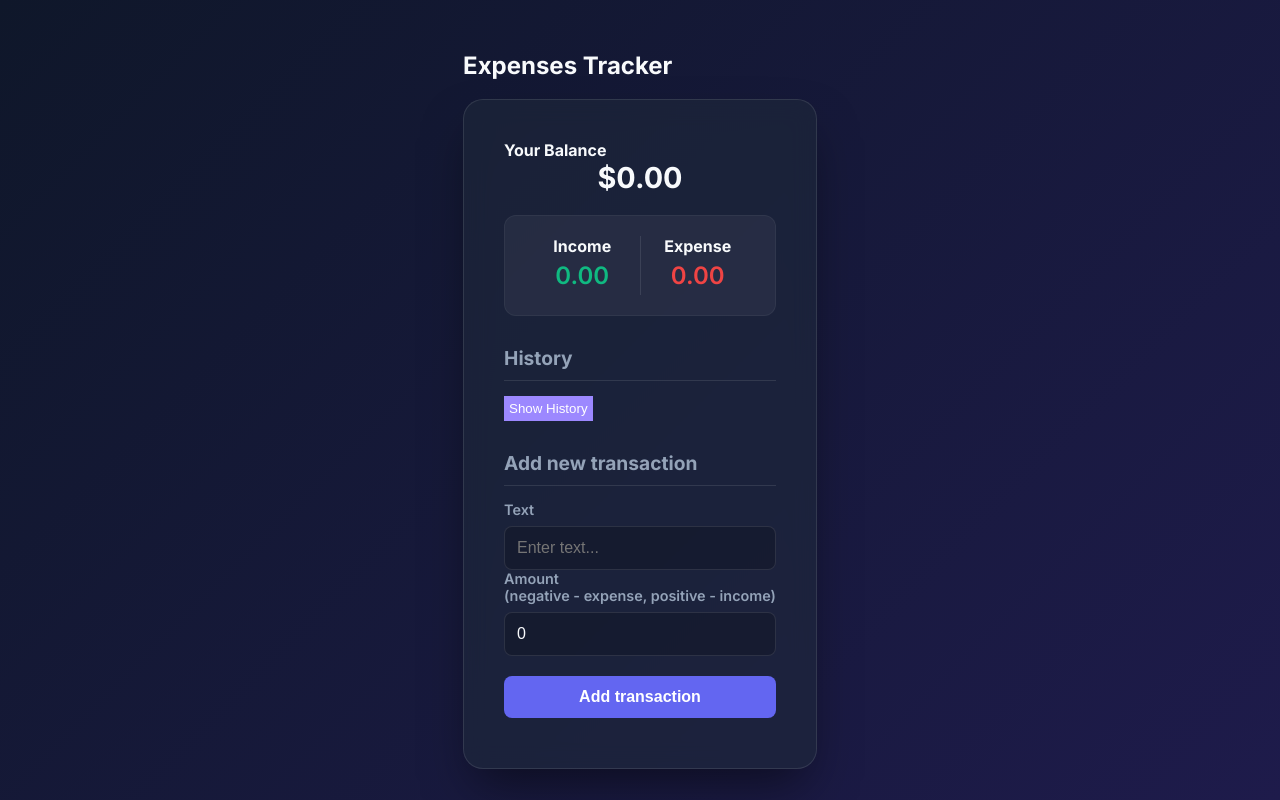
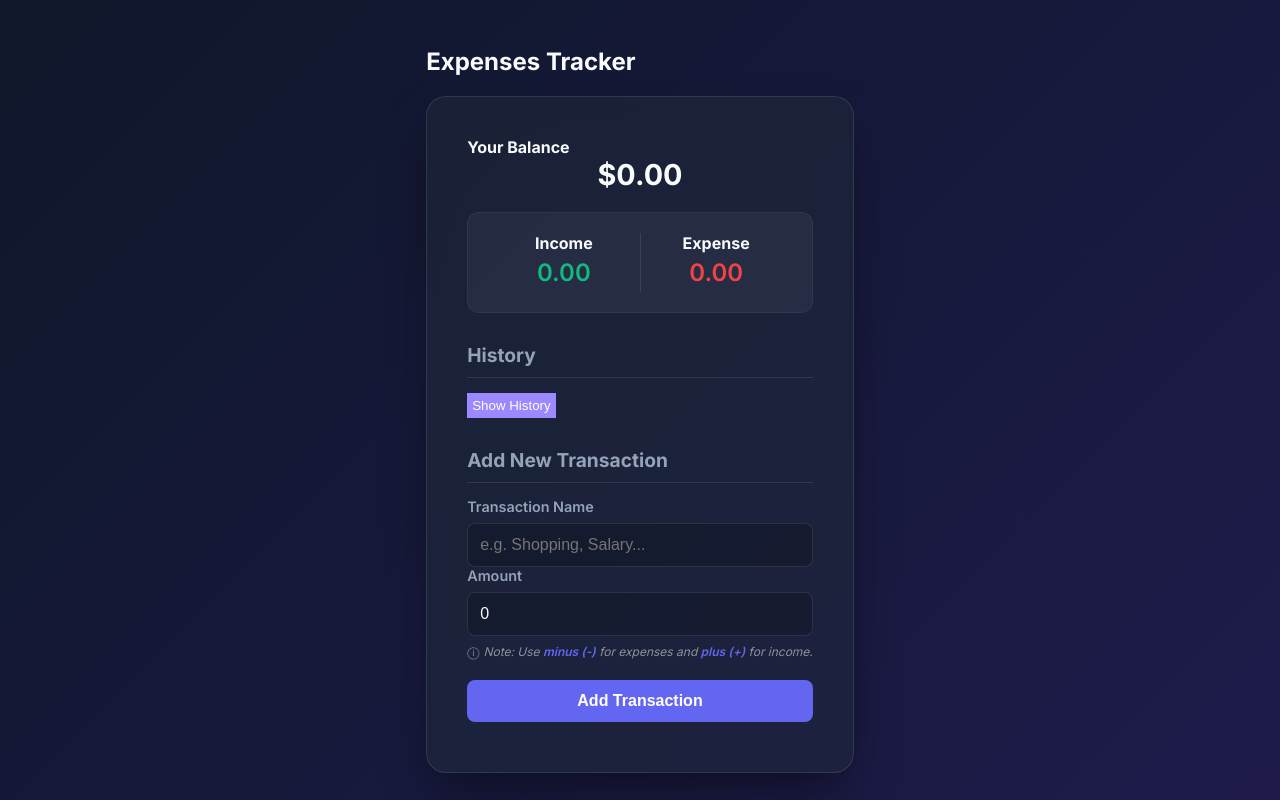
Before and after one commit to recep-demir/expenses-tracker-react-firebase, a React (Create React App) app: page / in a window 1280 px wide. Built offline with nearby package versions, Linux system fonts and the light colour scheme.

Commit message:
style: improve formatting and enhance input helper text for better user experience

```diff
--- a/src/components/AddTransaction.jsx
+++ b/src/components/AddTransaction.jsx
@@ -2,37 +2,54 @@ import React, { useContext, useState } from 'react'
 import { GlobalContext } from '../context/GlobalContext'
 
 const AddTransaction = () => {
-  const [text,setText] = useState('')
+  const [text, setText] = useState('')
   const [amount, setAmount] = useState(0)
-  const {addTransaction} = useContext(GlobalContext)
+  const { addTransaction } = useContext(GlobalContext)
 
-  const handleSubmit = (e) =>{
+  const handleSubmit = (e) => {
     e.preventDefault()
+    if (!text || !amount) return; // Boş değer kontrolü
+
     const newTransaction = {
-      id: Math.floor(Math.random()*100000),
+      id: Math.floor(Math.random() * 100000),
       text,
-      amount:+amount
+      amount: +amount
     }
     addTransaction(newTransaction)
-
+    setText('')
+    setAmount(0)
   }
 
   return (
-    <div>
-      <h3>Add new transaction</h3>
+    <div className="transaction-form-container">
+      <h3>Add New Transaction</h3>
       <form id="form" onSubmit={handleSubmit}>
         <div className="form-control">
-      <label htmlFor="text">Text</label>
-      <input type="text"  value= {text} onChange = {(e)=>setText(e.target.value)} placeholder="Enter text..." />
+          <label htmlFor="text">Transaction Name</label>
+          <input
+            type="text"
+            value={text}
+            onChange={(e) => setText(e.target.value)}
+            placeholder="e.g. Shopping, Salary..."
+          />
         </div>
+
         <div className="form-control">
-      <label htmlFor="amount">
-        Amount <br />
-        (negative - expense, positive - income)
-      </label>
-      <input type="number" value= {amount} onChange = {(e)=>setAmount(e.target.value)} placeholder="Enter amount..." />
+          <label htmlFor="amount">Amount</label>
+          <input
+            type="number"
+            value={amount}
+            onChange={(e) => setAmount(e.target.value)}
+            placeholder="Enter amount..."
+          />
+          {/* Modern Yardımcı Not Kısmı */}
+          <small className="input-helper">
+            <span className="info-icon">ⓘ</span>
+            Note: Use <strong>minus (-)</strong> for expenses and <strong>plus (+)</strong> for income.
+          </small>
         </div>
-    <button className="btn">Add transaction</button>
+
+        <button className="btn">Add Transaction</button>
       </form>
     </div>
   )
```
Lines whose indentation alone changed are shown as unchanged.
